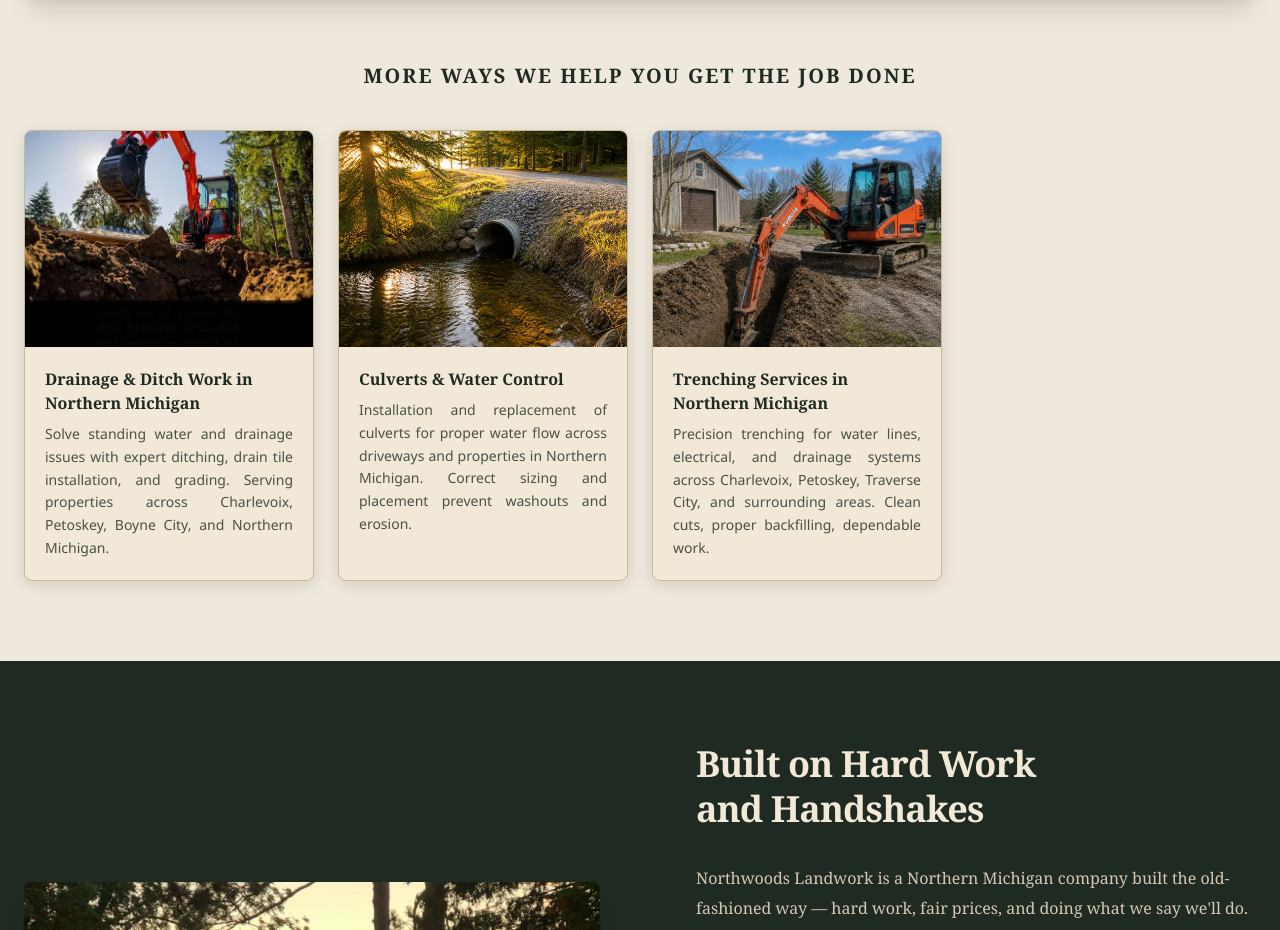
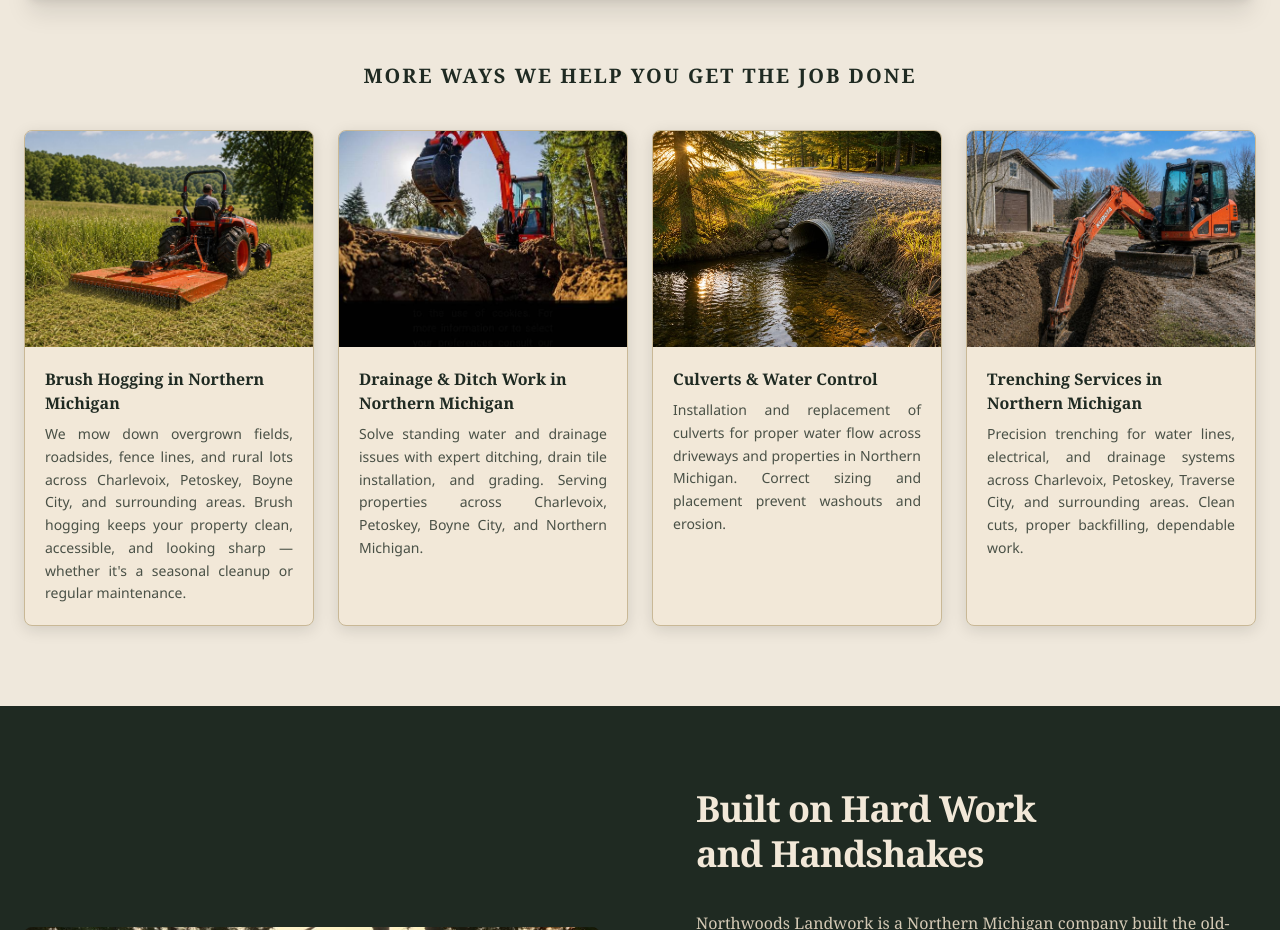
Before and after one commit to Sherryfarmshop/great-lakes-excavating, a Next.js app: page / in a window 1280 px wide. Shown: the part 3780-4710 px from the top of the page. Built offline with nearby package versions, Linux system fonts and the light colour scheme.

Commit message:
add-brush-hogging-service

```diff
--- a/src/components/Services.tsx
+++ b/src/components/Services.tsx
@@ -29,6 +29,11 @@ const primaryServices = [
 ];
 
 const secondaryServices = [
+  {
+    title: 'Brush Hogging in Northern Michigan',
+    desc: 'We mow down overgrown fields, roadsides, fence lines, and rural lots across Charlevoix, Petoskey, Boyne City, and surrounding areas. Brush hogging keeps your property clean, accessible, and looking sharp — whether it\'s a seasonal cleanup or regular maintenance.',
+    img: '/images/brush-hogging.jpg',
+  },
   {
     title: 'Drainage & Ditch Work in Northern Michigan',
     desc: 'Solve standing water and drainage issues with expert ditching, drain tile installation, and grading. Serving properties across Charlevoix, Petoskey, Boyne City, and Northern Michigan.',
```
Also changed, not shown: public/images/brush-hogging.jpg (added).
